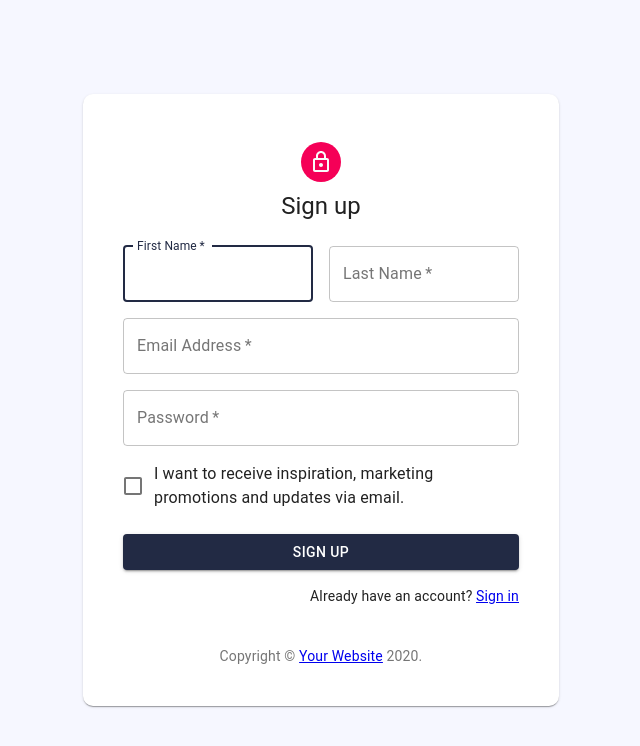
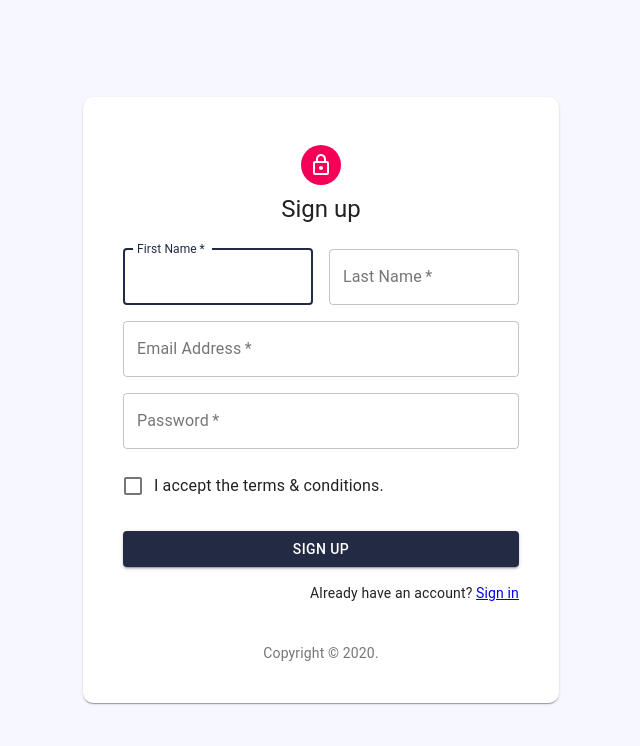
Before and after one commit to sanket238/Data_Recovery_snapshot, a React (Create React App) app: page /signup in a window 1280 px wide. Shown: the top 746 px of the page, without its empty margins (319-959 px from the left). Built offline with nearby package versions, Linux system fonts and the light colour scheme.

Commit message:
SignUp page action added

```diff
--- a/src/components/containers/SignUp/SignUp.jsx
+++ b/src/components/containers/SignUp/SignUp.jsx
@@ -13,16 +13,14 @@ import {
   Card,
 } from "@material-ui/core";
 import LockOutlinedIcon from "@material-ui/icons/LockOutlined";
-import { Link } from "react-router-dom";
+import { Link, withRouter } from "react-router-dom";
 import { makeStyles } from "@material-ui/core/styles";
 
 function Copyright() {
   return (
     <Typography variant="body2" color="textSecondary" align="center">
       {"Copyright © "}
-      <Link color="inherit" to="/">
-        Your Website
-      </Link>{" "}
+
       {new Date().getFullYear()}
       {"."}
     </Typography>
@@ -58,7 +56,7 @@ const useStyles = makeStyles((theme) => ({
   },
 }));
 
-export default function SignUp() {
+const SignUp = (props) => {
   const [inputs, setInputs] = useState({});
 
   const handleChange = (e) => {
@@ -66,6 +64,15 @@ export default function SignUp() {
   };
 
   const classes = useStyles();
+
+  const onRegister = (e) => {
+    e.preventDefault();
+    localStorage.setItem("username", inputs.email);
+    localStorage.setItem("password", inputs.password);
+    localStorage.setItem("firstname", inputs.firstname);
+    localStorage.setItem("lastname", inputs.lastname);
+    props.history.push("/signin");
+  };
 
   return (
     <Container component="main" maxWidth="xs">
@@ -79,12 +86,12 @@ export default function SignUp() {
             <Typography component="h1" variant="h5">
               Sign up
             </Typography>
-            <form className={classes.form} noValidate>
+            <form onSubmit={onRegister} className={classes.form} noValidate>
               <Grid container spacing={2}>
                 <Grid item xs={12} sm={6}>
                   <TextField
                     autoComplete="fname"
-                    name="firstName"
+                    name="firstname"
                     variant="outlined"
                     onChange={handleChange}
                     required
@@ -102,7 +109,7 @@ export default function SignUp() {
                     fullWidth
                     id="lastName"
                     label="Last Name"
-                    name="lastName"
+                    name="lastname"
                     autoComplete="lname"
                   />
                 </Grid>
@@ -136,7 +143,7 @@ export default function SignUp() {
                     control={
                       <Checkbox value="allowExtraEmails" color="primary" />
                     }
-                    label="I want to receive inspiration, marketing promotions and updates via email."
+                    label="I accept the terms & conditions."
                   />
                 </Grid>
               </Grid>
@@ -166,4 +173,6 @@ export default function SignUp() {
       </div>
     </Container>
   );
-}
+};
+
+export default withRouter(SignUp);
```
